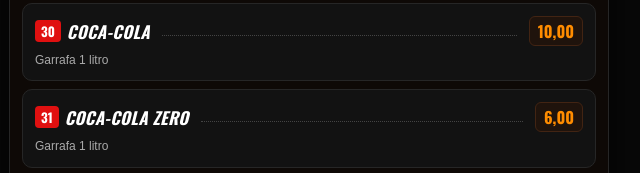
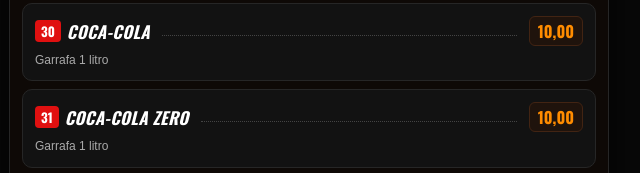
Before and after one commit to filipeguimass3-arch/malveira, a plain HTML site: page index.html in a window 1280 px wide. Shown: the part 3740-3913 px from the top of the page, 331-971 px from the left. Drawn offline with nearby package versions, Linux system fonts and the light colour scheme; a web font is replaced by a local one.

Commit message:
Update index.html

```diff
--- a/index.html
+++ b/index.html
@@ -241,7 +241,7 @@
 
   {cat:'🥤 Refrigerantes 1 Litro'},
   [30, 'COCA-COLA', 10.00, 'Garrafa 1 litro'],
-  [31, 'COCA-COLA ZERO', 6.00, 'Garrafa 1 litro'],
+  [31, 'COCA-COLA ZERO', 10.00, 'Garrafa 1 litro'],
   [32, 'GUARANÁ', 10.00, 'Garrafa 1 litro'],
   [33, 'FANTA LARANJA', 10.00, 'Garrafa 1 litro'],
   [34, 'MATE COURO', 10.00, 'Garrafa 1 litro'],
```
